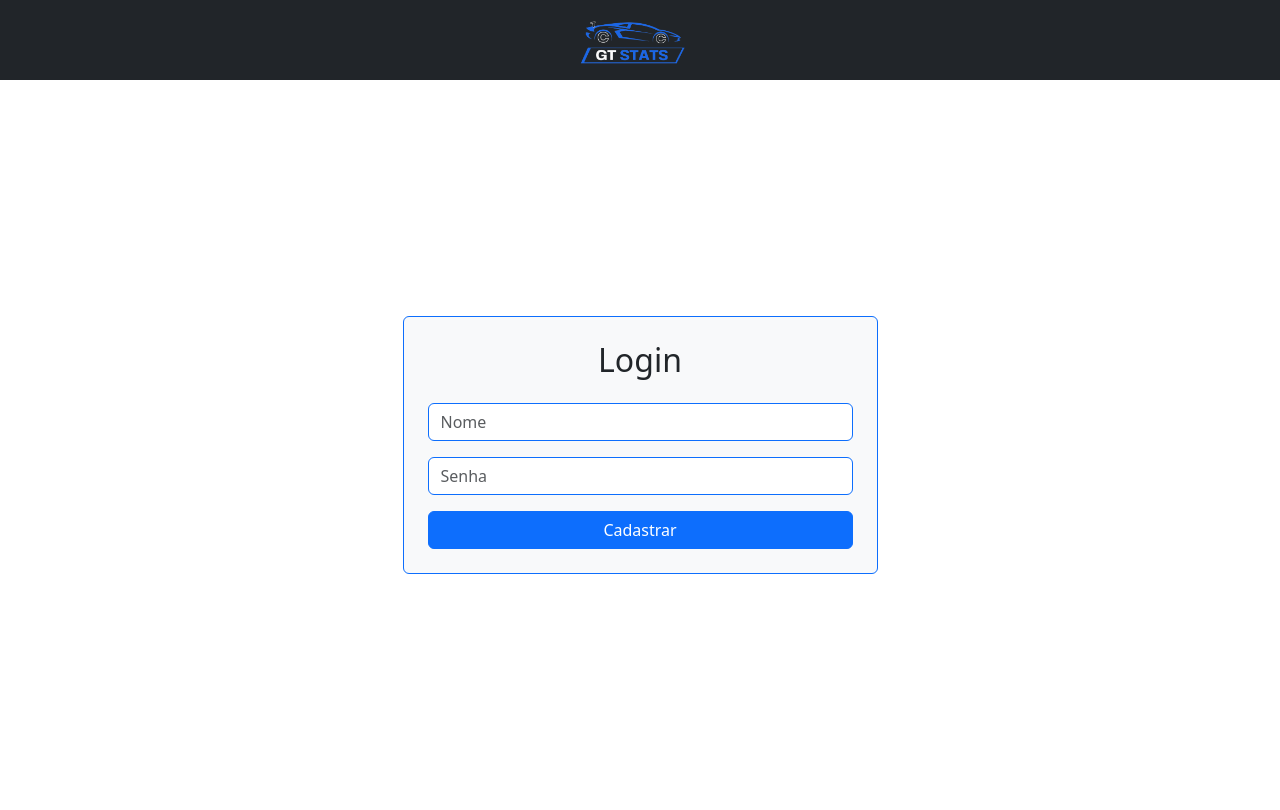
After one commit to JOTA-LEMOS/LP2DB2, a PHP site: page /login.php in a window 1280 px wide. The commit adds this page. Run offline with PHP 8.4, Linux system fonts and the light colour scheme.

Commit message:
Add files via upload

```diff
--- /dev/null
+++ b/login.php
@@ -0,0 +1,77 @@
+<?php
+session_start();
+include 'conexão.php';
+
+if (isset($_POST['cadastrar'])) {
+    // 1. Recebe e limpa dados
+    $nome  = trim($_POST['Nome']);
+    $senha = trim($_POST['Senha']);
+
+    // 2. Consulta preparada
+    $sql = "SELECT Nome FROM usuario WHERE Nome = ? AND Senha = ?";
+    if ($stmt = $conn->prepare($sql)) {
+        $stmt->bind_param('ss', $nome, $senha);
+        $stmt->execute();
+        $stmt->store_result();
+
+        // 3. Verifica existência
+        if ($stmt->num_rows === 1) {
+            // Regenera ID da sessão e salva dados
+            session_regenerate_id(true);
+            $_SESSION['Nome']            = $nome;
+            $_SESSION['ULTIMA_ATIVIDADE']= time();
+
+            header("Location: index.php");
+            exit;
+        }
+        $stmt->close();
+    }
+    // Se falhar, volta ao login com erro
+    header("Location: login.html?error=1");
+    exit;
+}
+?>
+
+
+<!DOCTYPE html>
+<html lang="pt-br">
+<head>
+    <meta charset="utf-8">
+    <meta name="viewport" content="width=device-width, initial-scale=1">
+    <title>GT Stats - Cadastro</title>
+    <link rel="shortcut icon" href="IMG/logo.jpg" type="image/x-icon">
+    <link href="https://cdn.jsdelivr.net/npm/bootstrap@5.3.3/dist/css/bootstrap.min.css" rel="stylesheet">
+    <link rel="stylesheet" href="navbar.css">
+    <script defer src="https://cdn.jsdelivr.net/npm/bootstrap@5.3.3/dist/js/bootstrap.bundle.min.js"></script>
+</head>
+<body>
+    <!-- Navbar com logo centralizada e fundo preto -->
+    <nav class="navbar navbar-expand-lg navbar-dark bg-dark">
+        <div class="container d-flex justify-content-center">
+            <a class="navbar-brand" href="index.php">
+                <img src="IMG/logo.jpg" alt="Logo" style="height: 50px; width: auto;">
+            </a>
+        </div>
+    </nav>
+
+    <!-- Seção com formulário centralizado -->
+    <section class="d-flex justify-content-center align-items-center" style="min-height: calc(100vh - 70px);">
+        <div class="container">
+            <div class="row justify-content-center">
+                <div class="col-md-5 border border-primary rounded p-4 bg-light">
+                    <h2 class="text-center mb-4">Login</h2>
+                    <form action="login.php" method="post">
+                        <div class="mb-3">
+                            <input type="text" class="form-control border-primary" placeholder="Nome" name="Nome" required>
+                        </div>
+                        <div class="mb-3">
+                            <input type="password" class="form-control border-primary" placeholder="Senha" name="Senha" required>
+                        </div>
+                        <button type="submit" name="cadastrar" class="btn btn-primary w-100">Cadastrar</button>
+                    </form>
+                </div>
+            </div>
+        </div>
+    </section>
+</body>
+</html>
--- /dev/null
+++ b/logout.php
@@ -0,0 +1,6 @@
+<?php
+session_start();
+session_unset();
+session_destroy();
+header("Location: login.html");
+exit;
```
Also changed, not shown: cadastro_carro.php (+11 -2 lines), cadastro_equipe.php (+11 -2 lines), cadastro_piloto.php (+11 -2 lines), corrida.php (+11 -2 lines), index.php (+9 -1 lines), login.html (added, +41 -0 lines), IMG/030.jpg (added), IMG/capadtm.jpg (added), IMG/carros.jpg (added), IMG/equipe.jpg (added), IMG/icones/carros.png (added), IMG/icones/corrida.png (added), IMG/icones/equipe.png (added), IMG/icones/piloto.png (added), 2 more files.
